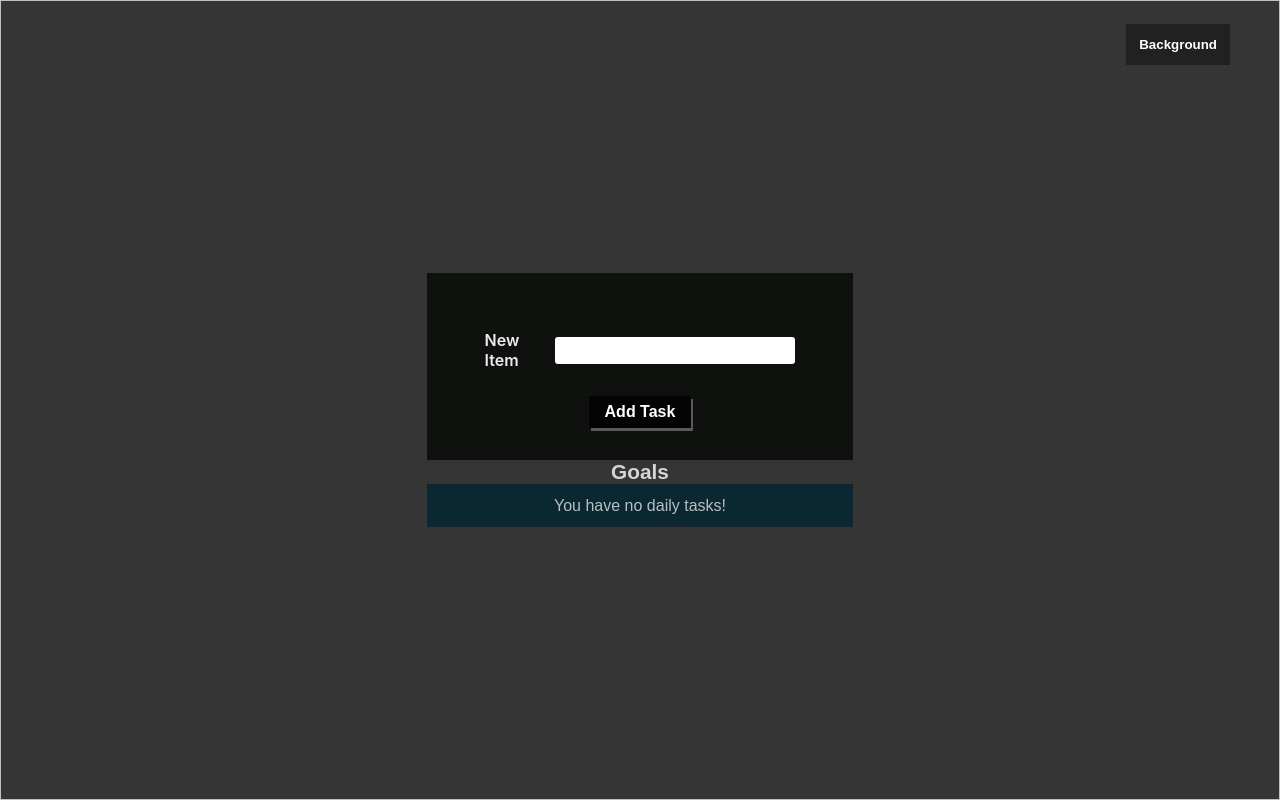
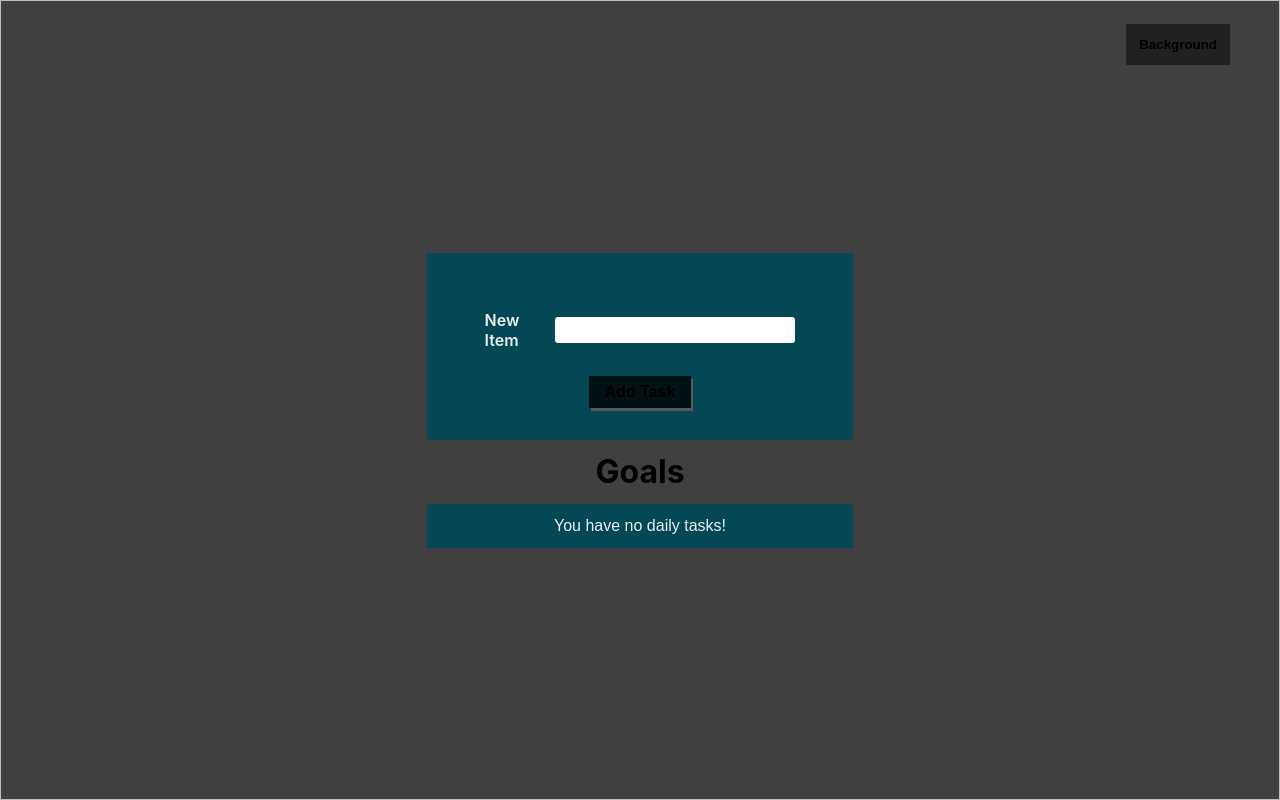
Before and after one commit to mikaer86/Basic-React-Todo-App, a React (Create React App) app: page / in a window 1280 px wide. Built offline with nearby package versions, Linux system fonts and the light colour scheme.

Commit message:
adjustments of color contrast

```diff
--- a/src/App.css
+++ b/src/App.css
@@ -5,8 +5,10 @@
     margin: 0;
     box-sizing: border-box;
 
-  --background: rgba(251, 253, 255, 0.813);
-  --todoElementColor: rgba(4, 37, 49, 0.855);
+  --background: #FBFDFF;
+  --todoElementColor: #034854;
+  --fontColorLight:  rgba(255, 255, 255, 0.916);
+  --fontColorDark: rgb(8, 8, 8);
   --fontSizeText: 0.8rem;
   --fontSizeTitle: 1.3rem;
   --labelFonts: 'Noto Sans Chorasmian', sans-serif;
@@ -32,7 +34,7 @@
   flex-direction: column;
   justify-content: center;
   align-items: center;
-  background-color: rgba(34, 33, 33, 0.904);
+  background-color: rgba(33, 31, 31, 0.855);
   border: 1.5px solid rgb(191, 191, 191);
   transition: ease-in 1.4s;
 
@@ -47,7 +49,7 @@
   flex-direction: column;
   justify-content: space-evenly;
   align-items: center;
-  background-color: rgba(0, 4, 0, 0.723);
+  background-color: var(--todoElementColor);
 }
 
 .form-row {
@@ -62,7 +64,7 @@
 .headTitle {
   font-family: var(--labelFonts);
   font-size:var(--fontSizeTitle);
-  color:rgb(214, 212, 212);
+  color: var(--fontColorLight);
   font-weight: 600;
 }
 
@@ -85,7 +87,7 @@
   justify-content: space-evenly;
   align-items: center;
   list-style:  none;
-  color: rgba(227, 226, 226, 0.809);;
+  color: var(--fontColorLight);
   font-family: 'Noto Sans Chorasmian', sans-serif;
   background-color: var(--todoElementColor);
   gap: 1rem;
@@ -103,7 +105,7 @@
 .newItem {
 
   font-weight: 600;
-  color: rgba(255, 255, 255, 0.916);
+  color: var(--fontColorLight);
 }
 
 .taskLabel {
@@ -121,7 +123,7 @@
   width: 6.333rem;
   border: none;
   padding: 0.433rem;
-  color: white;
+  color: var(--fontColor);
   font-family:  var( --labelFonts);
   font-weight: 900;
   font-size: var(--fontSize);
@@ -132,7 +134,7 @@
 .btn:focus {
 
   background-color: rgba(5, 5, 5, 0.58);
-  color: rgb(213, 213, 213);
+  color: var(--fontColor);
   box-shadow: none;
   transition: ease-in-out 0.955s;
 
@@ -147,13 +149,19 @@
 
 }
 
-.checkTask {
-
-  padding: 2.8rem;
-  border: none;
-  background-color: blue;
 
 
+.headTitle_dark {
+
+  color: var(--fontColor);
+  padding: 0.8rem;
+  gap: 1rem;
+}
+
+.headTitle_light {
+
+  color: var(--fontColor);
+  gap: 1rem;
 }
 
 .themeSetting {
@@ -164,7 +172,7 @@
   left: 88%;
   padding: 3rem;
   border: none;
-  color: white;
+  color: var(--fontColor);
   padding: 0.8rem;
   font-weight: 700;
   background-color: rgb(33, 33, 33);
--- a/src/App.jsx
+++ b/src/App.jsx
@@ -51,7 +51,13 @@ const App = () => {
     <div className={`App ${!clicked ? 'App_active' : 'App'}`}>
       <DarkThemeBtn handleIconToggle={handleIconToggle} />
       <TodoPrompt onSubmit={addTodo} />
-      <h1 className='headTitle'>Goals</h1>
+      <h1
+        className={`headTitle_light ${
+          !clicked ? 'headTitle_dark' : 'headTitle_light'
+        }`}
+      >
+        Goals
+      </h1>
       <TodoList todos={todos} toggleTodo={toggleTodo} deleteTodo={deleteTodo} />
     </div>
   );
```
